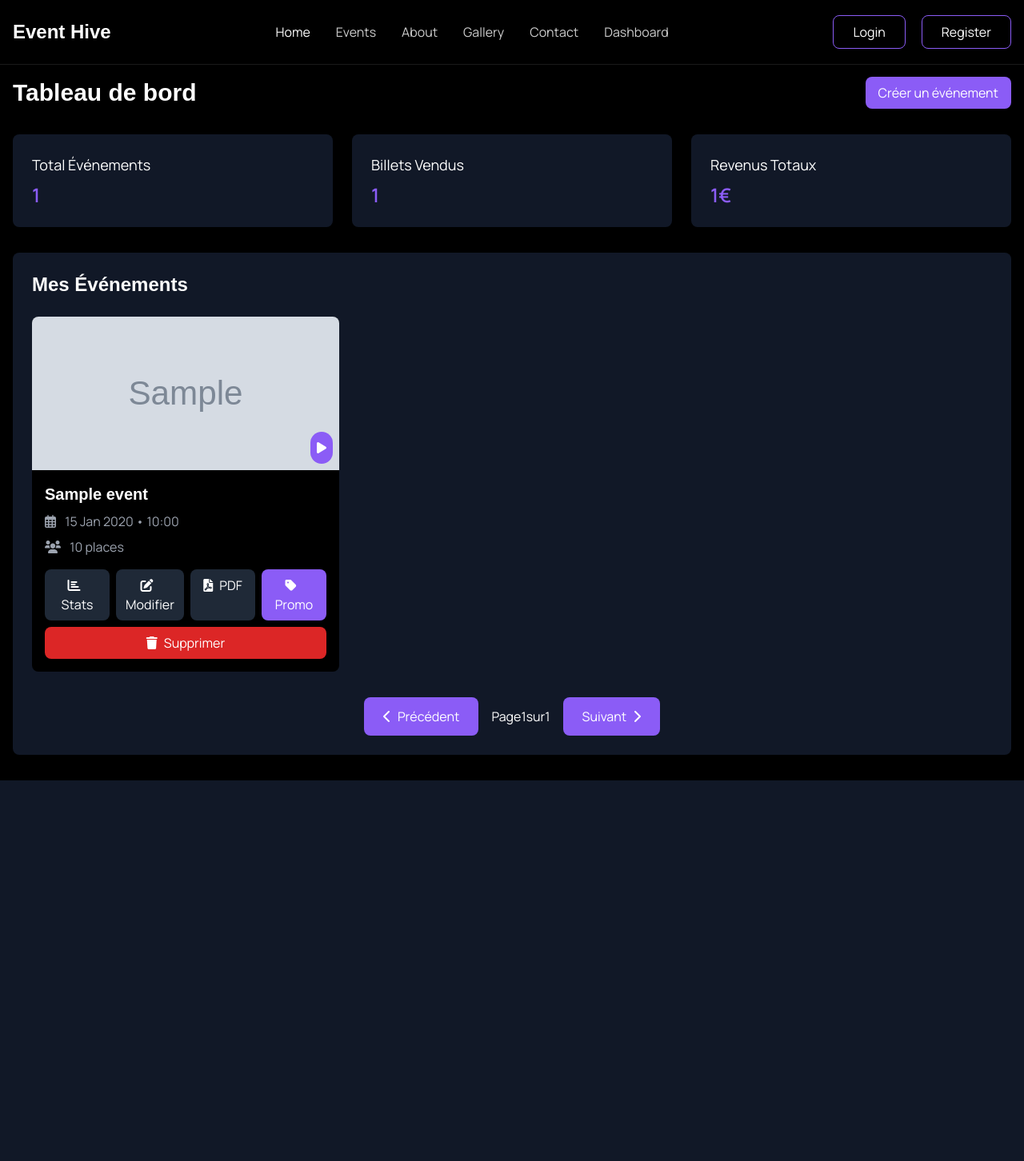
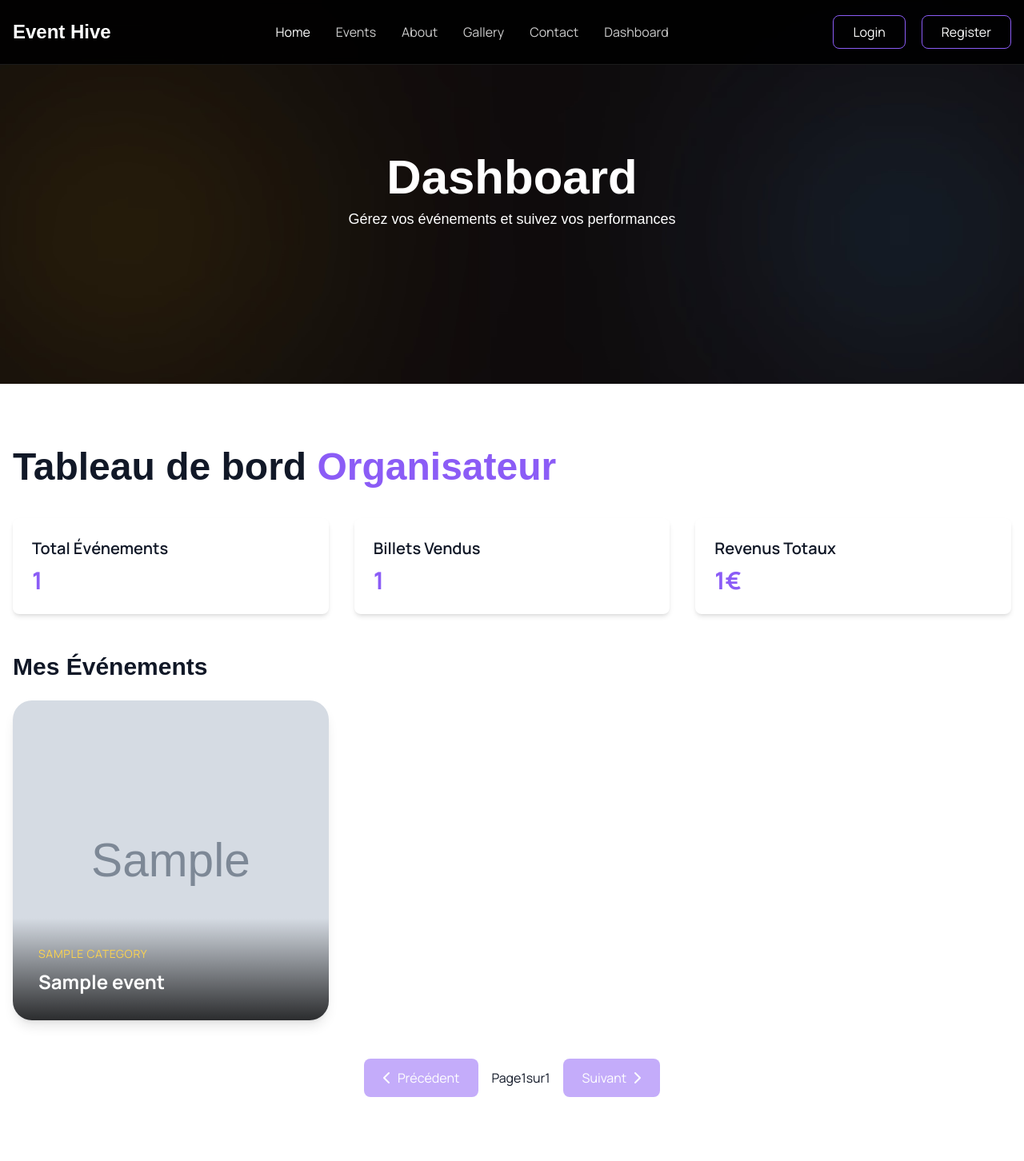
Before and after one commit to Youcode-Classe-E-2024-2025/DevStorm_eventbrite, a PHP site: template app/views/back/organizer/dashboard.twig in a window 1280 px wide. Shown: the whole page at 80% size. Before the commit the page ends 976 px from the top, so only its background shows below. Run offline with PHP 8.4, Linux system fonts and the light colour scheme; the template is opened without the code that fills it: most values are stand-ins (such as "Sample title", 1, 10 or a date in 2020); grey boxes marked "Sample" are stand-in pictures; data that the repository does not hold is empty; some libraries are stand-ins or nearby versions; some web fonts are replaced.

Commit message:
chnage the ui of the organizer dashboard

```diff
--- a/app/views/back/organizer/dashboard.twig
+++ b/app/views/back/organizer/dashboard.twig
@@ -5,9 +5,6 @@
     <meta name="viewport" content="width=device-width, initial-scale=1.0">
     <title>Dashboard Organisateur | DevEvents</title>
     <script src="https://cdn.tailwindcss.com"></script>
-    <link href="https://api.fontshare.com/v2/css?f[]=clash-display@400,700&display=swap" rel="stylesheet">
-    <link href="https://fonts.googleapis.com/css2?family=Manrope:wght@400;500;600&display=swap" rel="stylesheet">
-    <link href="https://cdnjs.cloudflare.com/ajax/libs/font-awesome/6.0.0/css/all.min.css" rel="stylesheet">
     <script>
         tailwind.config = {
             theme: {
@@ -23,108 +20,120 @@
             }
         }
     </script>
-    <style>
-        .bg-gradient {
-            background: radial-gradient(circle at 50% 50%, rgba(139, 92, 246, 0.15), transparent 60%);
-        }
-    </style>
+    <link href="https://fonts.googleapis.com/css2?family=Manrope:wght@400;500;600;700&display=swap" rel="stylesheet">
+    <link href="https://api.fontshare.com/v2/css?f[]=clash-display@400,700&display=swap" rel="stylesheet">
+    <link href="https://cdnjs.cloudflare.com/ajax/libs/font-awesome/6.0.0/css/all.min.css" rel="stylesheet">
 </head>
-<body class="bg-black text-white font-manrope">
-{% include "layouts/nav.twig" %}
-  <div id="notification" class="hidden fixed top-4 right-4 p-4 rounded-lg text-white bg-red-600">
-        <p class="flex items-center">
-            <i class="fas fa-exclamation-circle mr-2"></i>
-            <span id="notification-message"></span>
-        </p>
+<body class="bg-white text-gray-900 font-manrope">
+<!-- Navigation -->
+{% include 'layouts/nav.twig' %}
+
+<!-- Hero Section -->
+<div class="relative overflow-hidden bg-gray-100">
+    <div class="relative w-full h-[60vh]">
+        <img src="../../../../public/assets/background.png" alt="Hero" class="object-cover w-full h-full">
+        <div class="absolute inset-0 flex flex-col items-center justify-center text-white font-clash z-10">
+            <h1 class="text-6xl font-bold mb-2">Dashboard</h1>
+            <p class="text-lg font-medium">Gérez vos événements et suivez vos performances</p>
         </div>
-
-    <div class="container mx-auto px-4 py-8 pt-24">
-<div class="flex justify-between items-center mb-8">
-        <h1 class="text-3xl font-bold font-clash">Tableau de bord</h1>
-        <a href="/organizer/event/create" class="bg-primary text-white px-4 py-2 rounded-lg hover:bg-purple-700 transition-colors">Créer un événement</a>
-    </div>
-        <div class="grid grid-cols-1 md:grid-cols-3 gap-6 mb-8">
-            <div class="bg-gray-900 p-6 rounded-lg">
-                <h3 class="text-lg mb-2">Total Événements</h3>
-                <p class="text-2xl font-bold text-primary">{{ stats.total_events }}</p>
-            </div>
-            <div class="bg-gray-900 p-6 rounded-lg">
-                <h3 class="text-lg mb-2">Billets Vendus</h3>
-                <p class="text-2xl font-bold text-primary">{{ stats.total_tickets }}</p>
-            </div>
-            <div class="bg-gray-900 p-6 rounded-lg">
-                <h3 class="text-lg mb-2">Revenus Totaux</h3>
-                <p class="text-2xl font-bold text-primary">{{ stats.total_revenue }}€</p>
     </div>
 </div>
 
-        <div class="bg-gray-900 rounded-lg p-6">
-            <h2 class="text-2xl font-bold mb-6 font-clash">Mes Événements</h2>
-            <div class="grid grid-cols-1 md:grid-cols-2 lg:grid-cols-3 gap-6" id="events-container">
+<!-- Dashboard Content -->
+<div class="container mx-auto px-4 py-20">
+    <div class="max-w-7xl mx-auto">
+        <h2 class="text-5xl font-bold mb-10 font-clash">Tableau de bord <span class="text-primary">Organisateur</span></h2>
+
+        <!-- Stats Section -->
+        <div class="grid grid-cols-1 md:grid-cols-3 gap-8 mb-12">
+            <div class="bg-white p-6 rounded-lg shadow-md">
+                <h3 class="text-xl font-semibold mb-2">Total Événements</h3>
+                <p class="text-3xl font-bold text-primary">{{ stats.total_events }}</p>
+            </div>
+            <div class="bg-white p-6 rounded-lg shadow-md">
+                <h3 class="text-xl font-semibold mb-2">Billets Vendus</h3>
+                <p class="text-3xl font-bold text-primary">{{ stats.total_tickets }}</p>
+            </div>
+            <div class="bg-white p-6 rounded-lg shadow-md">
+                <h3 class="text-xl font-semibold mb-2">Revenus Totaux</h3>
+                <p class="text-3xl font-bold text-primary">{{ stats.total_revenue }}€</p>
+            </div>
+        </div>
+
+        <!-- Events Section -->
+        <h3 class="text-3xl font-bold mb-6 font-clash">Mes Événements</h3>
+        <div class="grid grid-cols-1 md:grid-cols-2 lg:grid-cols-3 gap-8" id="events-container">
             {% for event in events %}
-                    <div class="bg-black rounded-lg overflow-hidden hover:shadow-lg transition-all duration-300">
-                        <div class="relative h-48">
-                            {% if event.image_url %}
-                                <img src="/{{ event.image_url }}" alt="{{ event.title }}"
-                                     class="w-full h-full object-cover">
-                            {% endif %}
-                            {% if event.video_url %}
-                                <button class="absolute bottom-2 right-2 bg-primary p-2 rounded-full"
-                                        onclick="playVideo('/{{ event.video_url }}')">
-                                    <i class="fas fa-play"></i>
-                                </button>
+                <div class="relative rounded-3xl overflow-hidden group shadow-lg">
+                    <img
+                            src="/{{ event.image_url }}"
+                            alt="{{ event.title }}"
+                            class="w-full h-[400px] object-cover transition-transform duration-300 group-hover:scale-105"
+                    />
+                    <div class="absolute top-4 left-4">
+                        {% if event.is_promo %}
+                            <div class="bg-yellow-400 text-black font-bold py-1 px-3 rounded-full flex items-center space-x-1">
+                                <svg xmlns="http://www.w3.org/2000/svg" width="16" height="16" viewBox="0 0 24 24" fill="none" stroke="currentColor" stroke-width="2" stroke-linecap="round" stroke-linejoin="round" class="text-black">
+                                    <polygon points="12 2 15.09 8.26 22 9.27 17 14.14 18.18 21.02 12 17.77 5.82 21.02 7 14.14 2 9.27 8.91 8.26 12 2"></polygon>
+                                </svg>
+                                <span>PROMO</span>
+                            </div>
                         {% endif %}
                     </div>
+                    <div class="absolute bottom-0 left-0 right-0 p-8 bg-gradient-to-t from-black/80 to-transparent text-white">
+                        <span class="text-sm uppercase tracking-wider text-amber-300">{{ event.category.name }}</span>
+                        <h3 class="text-2xl font-bold mt-2">{{ event.title }}</h3>
+                    </div>
+                    <div class="absolute top-4 right-4 flex space-x-2 opacity-0 group-hover:opacity-100 transition-opacity duration-300">
+                        <button onclick="confirmDelete({{ event.id }})" class="p-2 bg-white/20 hover:bg-white/30 backdrop-blur-sm rounded-full">
+                            <svg xmlns="http://www.w3.org/2000/svg" width="16" height="16" viewBox="0 0 24 24" fill="none" stroke="currentColor" stroke-width="2" stroke-linecap="round" stroke-linejoin="round" class="text-red-500">
+                                <path d="M3 6h18"></path>
+                                <path d="M19 6v14c0 1-1 2-2 2H7c-1 0-2-1-2-2V6"></path>
+                                <path d="M8 6V4c0-1 1-2 2-2h4c1 0 2 1 2 2v2"></path>
+                            </svg>
+                        </button>
+                        <a href="/event/{{ event.id }}/edit" class="p-2 bg-white/20 hover:bg-white/30 backdrop-blur-sm rounded-full">
+                            <svg xmlns="http://www.w3.org/2000/svg" width="16" height="16" viewBox="0 0 24 24" fill="none" stroke="currentColor" stroke-width="2" stroke-linecap="round" stroke-linejoin="round" class="text-blue-500">
+                                <path d="M12 20h9"></path>
+                                <path d="M16.5 3.5a2.121 2.121 0 0 1 3 3L7 19l-4 1 1-4L16.5 3.5z"></path>
+                            </svg>
+                        </a>
+                        <a href="/event/{{ event.id }}/export/pdf" class="p-2 bg-white/20 hover:bg-white/30 backdrop-blur-sm rounded-full">
+                            <svg xmlns="http://www.w3.org/2000/svg" width="16" height="16" viewBox="0 0 24 24" fill="none" stroke="currentColor" stroke-width="2" stroke-linecap="round" stroke-linejoin="round" class="text-green-500">
+                                <path d="M14 2H6a2 2 0 0 0-2 2v16a2 2 0 0 0 2 2h12a2 2 0 0 0 2-2V8z"></path>
+                                <polyline points="14 2 14 8 20 8"></polyline>
+                                <line x1="16" y1="13" x2="8" y2="13"></line>
+                                <line x1="16" y1="17" x2="8" y2="17"></line>
+                                <polyline points="10 9 9 9 8 9"></polyline>
+                            </svg>
+                        </a>
+                        <a href="/event/{{ event.id }}/stats" class="p-2 bg-white/20 hover:bg-white/30 backdrop-blur-sm rounded-full">
+                            <svg xmlns="http://www.w3.org/2000/svg" width="16" height="16" viewBox="0 0 24 24" fill="none" stroke="currentColor" stroke-width="2" stroke-linecap="round" stroke-linejoin="round" class="text-purple-500">
+                                <line x1="18" y1="20" x2="18" y2="10"></line>
+                                <line x1="12" y1="20" x2="12" y2="4"></line>
+                                <line x1="6" y1="20" x2="6" y2="14"></line>
+                            </svg>
+                        </a>
+                    </div>
+                </div>
+            {% endfor %}
+        </div>
 
-                        <div class="p-4">
-                            <h3 class="font-bold text-xl mb-2 font-clash">{{ event.title }}</h3>
-                            <p class="text-gray-400 mb-2">
-                                <i class="far fa-calendar-alt mr-2"></i>
-                                {{ event.date|date('d M Y • H:i') }}
-                            </p>
-                            <p class="text-gray-400 mb-4">
-                                <i class="fas fa-users mr-2"></i>
-                                {{ event.capacity }} places
-                            </p>
-
-                            <div class="flex flex-wrap gap-2">
-                                <a href="/event/{{ event.id }}/stats"
-                                   class="flex-1 text-center bg-gray-800 px-3 py-2 rounded-lg hover:bg-gray-700 transition-colors">
-                                    <i class="fas fa-chart-bar mr-2"></i>Stats
-                                </a>
-                                <a href="/event/{{ event.id }}/edit"
-                                   class="flex-1 text-center bg-gray-800 px-3 py-2 rounded-lg hover:bg-gray-700 transition-colors">
-                                    <i class="fas fa-edit mr-2"></i>Modifier
-                                </a>
-                                <a href="/event/{{ event.id }}/export/pdf"
-                                   class="flex-1 text-center bg-gray-800 px-3 py-2 rounded-lg hover:bg-gray-700 transition-colors">
-                                    <i class="fas fa-file-pdf mr-2"></i>PDF
-                                </a>
-                                <a href="/event/{{ event.id }}/promocode/create"
-                                   class="flex-1 text-center bg-primary px-3 py-2 rounded-lg hover:bg-purple-700 transition-colors">
-                                    <i class="fas fa-tag mr-2"></i>Promo
-                                </a>
-                                <button onclick="confirmDelete({{ event.id }})"
-                                        class="flex-1 text-center bg-red-600 px-3 py-2 rounded-lg hover:bg-red-700 transition-colors">
-                                    <i class="fas fa-trash mr-2"></i>Supprimer
+        <!-- Pagination -->
+        <div class="flex justify-center gap-4 mt-12">
+            <button id="prevPage" class="bg-primary text-white px-6 py-3 rounded-lg hover:bg-purple-700 transition-colors disabled:opacity-50">
+                <i class="fas fa-chevron-left mr-2"></i>Précédent
+            </button>
+            <span class="flex items-center" id="pageInfo">Page <span id="currentPage">{{ current_page }}</span> sur <span id="totalPages">{{ total_pages }}</span></span>
+            <button id="nextPage" class="bg-primary text-white px-6 py-3 rounded-lg hover:bg-purple-700 transition-colors disabled:opacity-50">
+                Suivant<i class="fas fa-chevron-right ml-2"></i>
             </button>
         </div>
     </div>
 </div>
-                {% endfor %}
-            </div>
-<div class="flex justify-center gap-4 mt-8">
-    <button id="prevPage" class="bg-primary px-6 py-3 rounded-lg hover:bg-purple-700 transition-colors disabled:opacity-50">
-        <i class="fas fa-chevron-left mr-2"></i>Précédent
-    </button>
-    <span class="flex items-center" id="pageInfo">Page <span id="currentPage">1</span> sur <span id="totalPages">1</span></span>
-    <button id="nextPage" class="bg-primary px-6 py-3 rounded-lg hover:bg-purple-700 transition-colors disabled:opacity-50">
-        Suivant<i class="fas fa-chevron-right ml-2"></i>
-    </button>
-</div>        </div>
-    </div>
 
-    <div id="videoModal" class="hidden fixed inset-0 bg-black bg-opacity-75 flex items-center justify-center">
+<!-- Video Modal -->
+<div id="videoModal" class="hidden fixed inset-0 bg-black bg-opacity-75 flex items-center justify-center z-50">
     <div class="relative w-full max-w-4xl">
         <button onclick="closeVideo()" class="absolute -top-10 right-0 text-white">
             <i class="fas fa-times text-2xl"></i>
@@ -136,6 +145,12 @@
 </div>
 
 <script>
+    function confirmDelete(eventId) {
+        if (confirm('Êtes-vous sûr de vouloir supprimer cet événement ?')) {
+            window.location.href = `/event/${eventId}/delete`;
+        }
+    }
+
     function playVideo(url) {
         const modal = document.getElementById('videoModal');
         const player = document.getElementById('videoPlayer');
@@ -150,129 +165,26 @@
         modal.classList.add('hidden');
     }
 
-        function confirmDelete(eventId) {
-            if (confirm('Êtes-vous sûr de vouloir supprimer cet événement ?')) {
-                fetch(`/event/${eventId}/delete`, {
-                    method: 'GET',
-                    headers: {
-                        'Accept': 'application/json'
-                    }
-                })
-                .then(response => response.json())
-                .then(data => {
-                    if (!data.success) {
-                        showDeleteError();
-                    } else {
-                        window.location.reload();
-                    }
-                })
-                .catch(() => {
-                    showDeleteError();
-                });
-            }
-        }
-
-        function showDeleteError() {
-            const notification = document.getElementById('notification');
-            const message = document.getElementById('notification-message');
-            message.textContent = "Impossible de supprimer l'événement : des participants sont inscrits ou l'événement n'est pas terminé";
-
-            notification.classList.remove('hidden');
-            setTimeout(() => {
-                notification.classList.add('hidden');
-            }, 3000);
-        }
-
-        let currentPage = 1;
-const eventsContainer = document.getElementById('events-container');
+    // Pagination functionality
     const prevButton = document.getElementById('prevPage');
     const nextButton = document.getElementById('nextPage');
-const currentPageSpan = document.getElementById('currentPage');
-const totalPagesSpan = document.getElementById('totalPages');
+    const currentPage = parseInt(document.getElementById('currentPage').textContent);
+    const totalPages = parseInt(document.getElementById('totalPages').textContent);
 
-async function loadPage(page) {
-    try {
-        const response = await fetch(`/events/page/${page}`, {
-            headers: {
-                'X-Requested-With': 'XMLHttpRequest'
-            }
-        });
-
-        const data = await response.json();
-
-        // Update pagination controls
-        currentPage = data.currentPage;
-        currentPageSpan.textContent = currentPage;
-        totalPagesSpan.textContent = data.totalPages;
-
-        // Update buttons state
     prevButton.disabled = currentPage === 1;
-        nextButton.disabled = currentPage === data.totalPages;
-
-        // Clear and reload events
-        eventsContainer.innerHTML = '';
-       data.events.forEach(event => {
-    eventsContainer.insertAdjacentHTML('beforeend', `
-        <div class="bg-black rounded-lg overflow-hidden hover:shadow-lg transition-all duration-300">
-            <div class="relative h-48">
-                ${event.image_url ? `<img src="/${event.image_url}" alt="${event.title}" class="w-full h-full object-cover">` : ''}
-                ${event.video_url ? `
-                    <button class="absolute bottom-2 right-2 bg-primary p-2 rounded-full" onclick="playVideo('/${event.video_url}')">
-                        <i class="fas fa-play"></i>
-                    </button>
-                ` : ''}
-            </div>
-            <div class="p-4">
-                <h3 class="font-bold text-xl mb-2 font-clash">${event.title}</h3>
-                <p class="text-gray-400 mb-2">
-                    <i class="far fa-calendar-alt mr-2"></i>
-                    ${new Date(event.date).toLocaleDateString()}
-                </p>
-                <p class="text-gray-400 mb-4">
-                    <i class="fas fa-users mr-2"></i>
-                    ${event.capacity} places
-                </p>
-                <div class="flex flex-wrap gap-2">
-                    <a href="/event/${event.id}/stats" class="flex-1 text-center bg-gray-800 px-3 py-2 rounded-lg hover:bg-gray-700 transition-colors">
-                        <i class="fas fa-chart-bar mr-2"></i>Stats
-                    </a>
-                    <a href="/event/${event.id}/edit" class="flex-1 text-center bg-gray-800 px-3 py-2 rounded-lg hover:bg-gray-700 transition-colors">
-                        <i class="fas fa-edit mr-2"></i>Modifier
-                    </a>
-                    <a href="/event/${event.id}/export/pdf" class="flex-1 text-center bg-gray-800 px-3 py-2 rounded-lg hover:bg-gray-700 transition-colors">
-                        <i class="fas fa-file-pdf mr-2"></i>PDF
-                    </a>
-                    <a href="/event/${event.id}/promocode/create" class="flex-1 text-center bg-primary px-3 py-2 rounded-lg hover:bg-purple-700 transition-colors">
-                        <i class="fas fa-tag mr-2"></i>Promo
-                    </a>
-                    <button onclick="confirmDelete(${event.id})" class="flex-1 text-center bg-red-600 px-3 py-2 rounded-lg hover:bg-red-700 transition-colors">
-                        <i class="fas fa-trash mr-2"></i>Supprimer
-                    </button>
-                </div>
-            </div>
-        </div>
-    `);
-});
-
-
-    } catch (error) {
-        console.error('Error loading events:', error);
-    }
-}
+    nextButton.disabled = currentPage === totalPages;
 
     prevButton.addEventListener('click', () => {
         if (currentPage > 1) {
-        loadPage(currentPage - 1);
+            window.location.href = `/dashboard?page=${currentPage - 1}`;
         }
     });
 
     nextButton.addEventListener('click', () => {
-    loadPage(currentPage + 1);
+        if (currentPage < totalPages) {
+            window.location.href = `/dashboard?page=${currentPage + 1}`;
+        }
     });
-
-// Initial load
-loadPage(1);
-
 </script>
 </body>
 </html>
```
Lines whose indentation alone changed are shown as unchanged.
